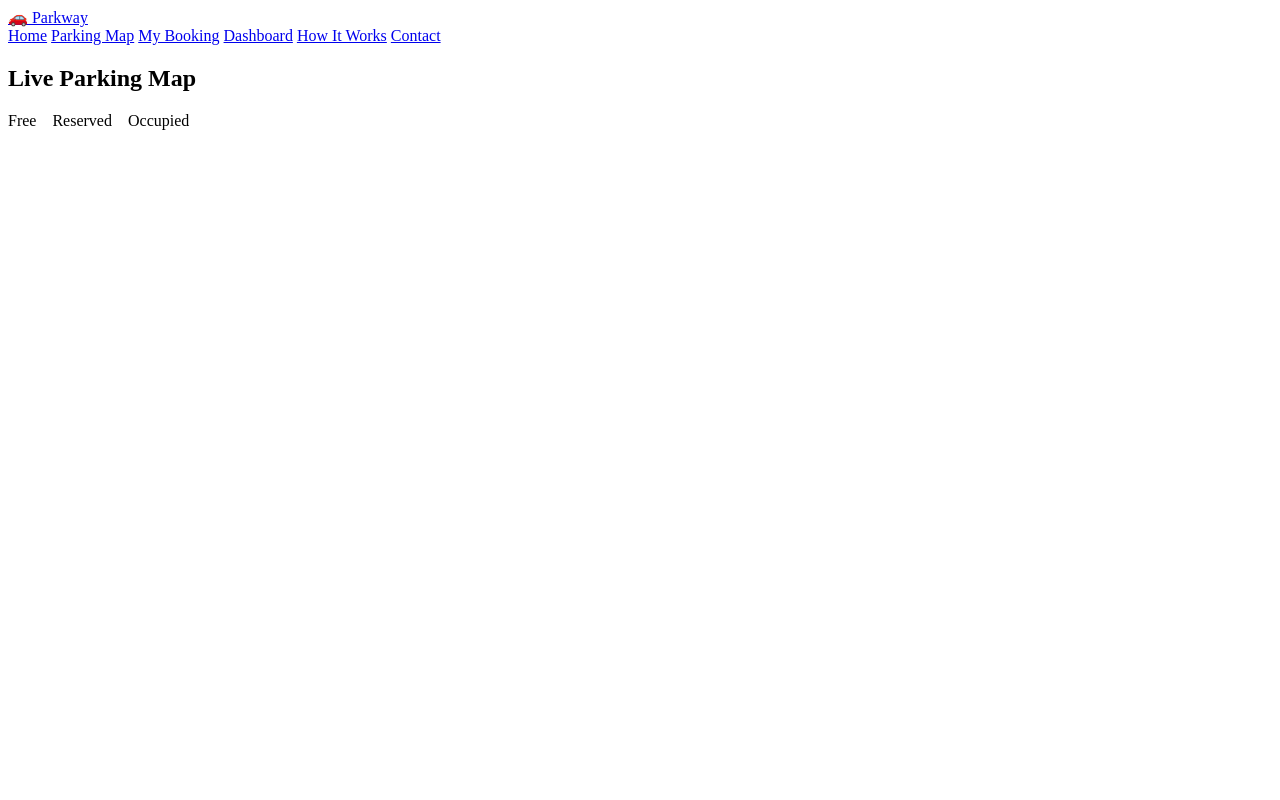
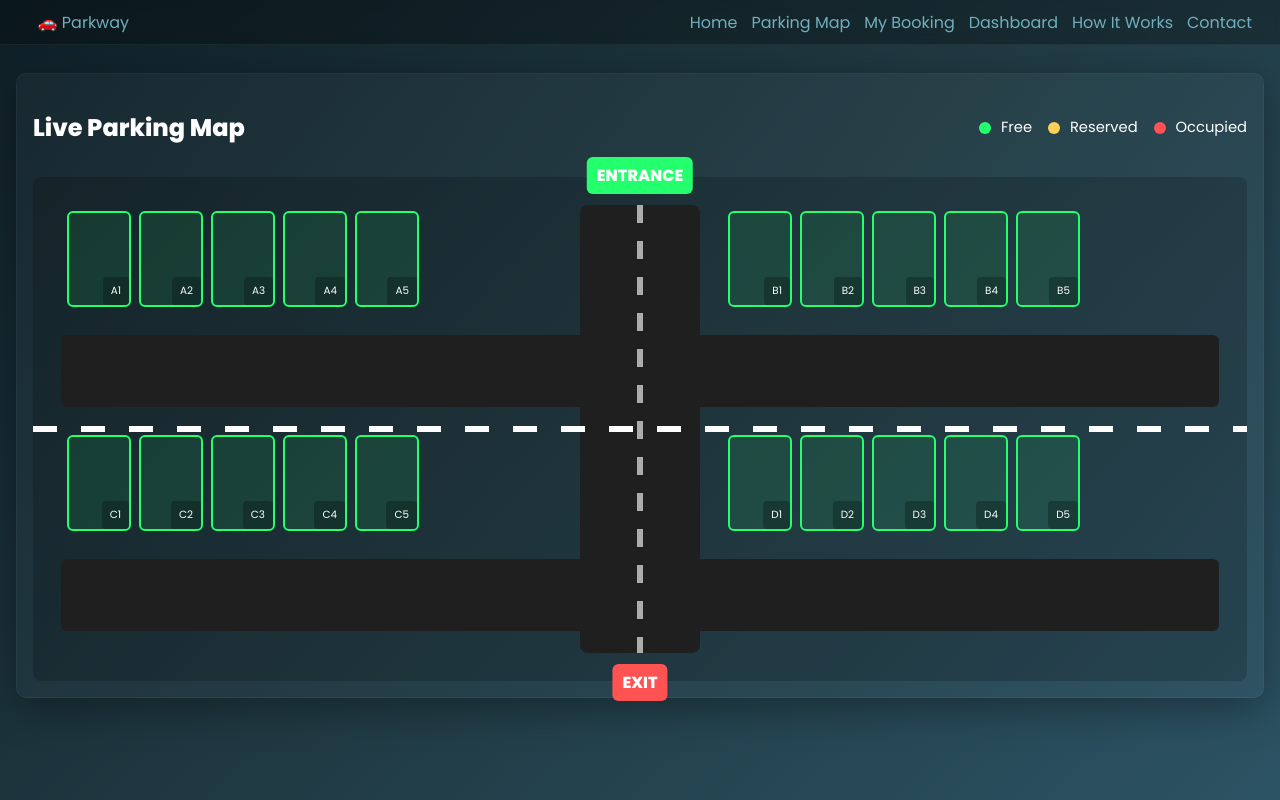
Before and after one commit to patshivm/ParkWay, a website: page map.html in a window 1280 px wide. Drawn offline with Linux system fonts and the light colour scheme; no server answers.

Commit message:
Update map.html

```diff
--- a/map.html
+++ b/map.html
@@ -7,13 +7,145 @@
 <link href="https://fonts.googleapis.com/css2?family=Poppins:wght@400;600;800&display=swap" rel="stylesheet">
 
 <style>
-/* ----- YOUR ORIGINAL UI, UNCHANGED ----- */
+/* ——————————————————————— */
+/* YOUR ORIGINAL UI (UNCHANGED) */
+/* ——————————————————————— */
 :root{
   --bg1:#0f2027; --bg2:#203a43; --bg3:#2c5364;
-  --free:#24ff6d; --reserved:#ffd056; --occupied:#ff5252;
+  --asphalt: #2b2b2b;
+  --asphalt-dark: #1f1f1f;
+  --slot-border: #ffd700;
+  --road-width: 120px;
+  --hroad-height: 72px;
+  --gutter: 22px;
+
+  --free: #24ff6d;
+  --reserved: #ffd056;
+  --occupied: #ff5252;
 }
 
-/* (UI code omitted here on purpose — keep yours exactly same) */
+*{box-sizing:border-box;}
+html,body{height:100%;margin:0;padding:0}
+body{
+  margin:0;
+  font-family:"Poppins",sans-serif;
+  color:#fff;
+  background: linear-gradient(135deg, var(--bg1), var(--bg2), var(--bg3)) fixed;
+}
+
+header.topbar{
+  background:rgba(0,0,0,0.28);
+  padding:.6rem 1.75rem;
+  display:flex;
+  align-items:center;
+  justify-content:space-between;
+  backdrop-filter: blur(6px);
+  border-bottom:1px solid rgba(255,255,255,0.06);
+}
+header.topbar a{color:#70afbb;text-decoration:none;margin-left:.6rem}
+
+.container{
+  max-width:1400px;
+  margin:1.75rem auto;
+  padding:0 1rem;
+}
+
+.panel{
+  background: linear-gradient(180deg, rgba(255,255,255,0.03), rgba(255,255,255,0.02));
+  border-radius:10px;
+  padding:1rem;
+  box-shadow:0 10px 40px rgba(0,0,0,0.35);
+  border:1px solid rgba(255,255,255,0.04);
+}
+
+.panel-head{display:flex;justify-content:space-between;align-items:center;margin-bottom:12px}
+.legend{font-size:0.92rem}
+.legend .dot{display:inline-block;width:12px;height:12px;border-radius:50%;margin-right:6px;vertical-align:middle}
+.legend .free{background:var(--free)} .legend .reserved{background:var(--reserved)} .legend .occupied{background:var(--occupied)}
+
+.lot-grid{
+  display:grid;
+  grid-template-columns: 1fr var(--road-width) 1fr;
+  grid-template-rows: auto var(--hroad-height) auto var(--hroad-height) auto;
+  gap: var(--gutter);
+  position:relative;
+  padding:28px;
+  border-radius:8px;
+  background: rgba(0,0,0,0.18);
+}
+
+/* Roads & slots — unchanged */
+.vertical-road{
+  grid-column:2 / 3;
+  grid-row:1 / 6;
+  background: var(--asphalt-dark);
+  border-radius:8px;
+  position:relative;
+}
+.vertical-road::after{
+  content:"";
+  position:absolute;
+  left:50%; transform:translateX(-50%);
+  width:6px;height:100%;
+  background-image: repeating-linear-gradient(
+    to bottom,
+    rgba(255,255,255,0.9) 0 18px,
+    transparent 18px 36px
+  );
+  opacity:0.7;
+}
+.hroad{
+  grid-column:1 / 4;
+  height:var(--hroad-height);
+  background: var(--asphalt-dark);
+  border-radius:6px;
+}
+.hroad::before{
+  content:"";
+  position:absolute;
+  left:0; top:50%;
+  transform:translateY(-50%);
+  height:6px;width:100%;
+  background-image: repeating-linear-gradient(
+    to right,
+    rgba(255,255,255,0.9) 0 24px,
+    transparent 24px 48px
+  );
+}
+
+.band{ display:flex; flex-direction:column; gap:14px; padding:6px 6px; }
+.park-row{ display:flex; gap:8px; align-items:center; }
+
+.slot{
+  width:64px;height:96px;
+  background:rgba(255,255,255,0.02);
+  border:2px solid rgba(255,255,255,0.06);
+  border-radius:6px;
+  cursor:pointer;
+  display:flex;
+  align-items:flex-end;
+  justify-content:flex-end;
+}
+.slot-number{
+  font-size:.65rem;
+  padding:6px 8px;
+  background:rgba(0,0,0,0.25);
+  border-radius:4px;
+}
+
+.slot.free{ background: rgba(36,255,109,0.1); border-color: var(--free); }
+.slot.reserved{ background: rgba(255,208,86,0.15); border-color: var(--reserved); }
+.slot.occupied{ background: rgba(255,82,82,0.12); border-color: var(--occupied); }
+
+.entrance, .exit{
+  position:absolute;
+  padding:6px 10px;
+  border-radius:6px;
+  font-weight:700;
+}
+.entrance{top:-20px; left:50%; transform:translateX(-50%); background:var(--free);}
+.exit{bottom:-20px; left:50%; transform:translateX(-50%); background:var(--occupied);}
+
 </style>
 </head>
 
@@ -43,23 +175,68 @@
       </div>
     </div>
 
-    <!-- YOUR LOT GRID EXACTLY SAME -->
     <div class="lot-grid">
-      <!-- A–D rows exactly same — keep your UI -->
+      <div class="vertical-road"></div>
+
+      <!-- A -->
+      <div class="band" style="grid-column:1/2; grid-row:1/2;">
+        <div class="park-row">
+          <div class="slot free" id="A1"><span class="slot-number">A1</span></div>
+          <div class="slot free" id="A2"><span class="slot-number">A2</span></div>
+          <div class="slot free" id="A3"><span class="slot-number">A3</span></div>
+          <div class="slot free" id="A4"><span class="slot-number">A4</span></div>
+          <div class="slot free" id="A5"><span class="slot-number">A5</span></div>
+        </div>
+      </div>
+
+      <!-- B -->
+      <div class="band" style="grid-column:3/4; grid-row:1/2;">
+        <div class="park-row">
+          <div class="slot free" id="B1"><span class="slot-number">B1</span></div>
+          <div class="slot free" id="B2"><span class="slot-number">B2</span></div>
+          <div class="slot free" id="B3"><span class="slot-number">B3</span></div>
+          <div class="slot free" id="B4"><span class="slot-number">B4</span></div>
+          <div class="slot free" id="B5"><span class="slot-number">B5</span></div>
+        </div>
+      </div>
+
+      <!-- C -->
+      <div class="band" style="grid-column:1/2; grid-row:3/4;">
+        <div class="park-row">
+          <div class="slot free" id="C1"><span class="slot-number">C1</span></div>
+          <div class="slot free" id="C2"><span class="slot-number">C2</span></div>
+          <div class="slot free" id="C3"><span class="slot-number">C3</span></div>
+          <div class="slot free" id="C4"><span class="slot-number">C4</span></div>
+          <div class="slot free" id="C5"><span class="slot-number">C5</span></div>
+        </div>
+      </div>
+
+      <!-- D -->
+      <div class="band" style="grid-column:3/4; grid-row:3/4;">
+        <div class="park-row">
+          <div class="slot free" id="D1"><span class="slot-number">D1</span></div>
+          <div class="slot free" id="D2"><span class="slot-number">D2</span></div>
+          <div class="slot free" id="D3"><span class="slot-number">D3</span></div>
+          <div class="slot free" id="D4"><span class="slot-number">D4</span></div>
+          <div class="slot free" id="D5"><span class="slot-number">D5</span></div>
+        </div>
+      </div>
+
+      <div class="hroad" style="grid-row:2/3; grid-column:1/4"></div>
+      <div class="hroad" style="grid-row:4/5; grid-column:1/4"></div>
+
+      <div class="entrance">ENTRANCE</div>
+      <div class="exit">EXIT</div>
+
     </div>
-
   </section>
 </main>
 
 <script>
-/* ========================= */
-/*      BACKEND API LINK     */
-/* ========================= */
+/* API */
 const API_URL = "/api/parking";
 
-/* ========================= */
-/* NORMALIZE SERVER STATUS   */
-/* ========================= */
+/* Normalize server → UI */
 function normalizeStatus(s) {
   const st = String(s || "").trim().toUpperCase();
   if (st === "FREE" || st === "EMPTY") return "FREE";
@@ -68,61 +245,58 @@ function normalizeStatus(s) {
   return "FREE";
 }
 
-/* ================================================= */
-/* WHEN USER CLICKS A SLOT (BOOK FROM MAP PAGE)     */
-/* ================================================= */
+/* User click → reserve */
 function onSlotClick(slotId) {
-
-  const confirmReserve = confirm(`Do you want to reserve ${slotId}?`);
-  if (!confirmReserve) return;
+  const yes = confirm(`Do you want to reserve ${slotId}?`);
+  if (!yes) return;
 
   fetch(`${API_URL}/${slotId}`, {
     method: "POST",
     headers: { "Content-Type": "application/json" },
     body: JSON.stringify({ status: "RESERVED" })
   })
-  .then(res => res.json())
+  .then(r => r.json())
   .then(d => {
-
-    console.log("BOOKED:", d);
-
-    /* SAVE BOOKING FOR BOOKING PAGE */
     localStorage.setItem("reservedSlot", slotId);
-    localStorage.setItem("reservedUntil", Date.now() + 20 * 60000);
-
     alert(`${slotId} reserved!`);
   })
-  .catch(err => console.error("ERR booking:", err));
+  .catch(err => console.error(err));
 }
 
-/* ===================================== */
-/* LIVE UPDATE PARKING MAP EVERY 2 SEC   */
-/* ===================================== */
-let isFetching = false;
+/* LIVE UPDATE */
+let fetching = false;
 
 async function fetchSlots() {
-  if (isFetching) return;
-  isFetching = true;
+  if (fetching) return;
+  fetching = true;
 
   try {
     const res = await fetch(API_URL, { cache: "no-store" });
     if (!res.ok) return;
+
     const data = await res.json();
+    const my = localStorage.getItem("reservedSlot");
 
     Object.keys(data).forEach(id => {
-
       const el = document.getElementById(id);
       if (!el) return;
 
-      const st = normalizeStatus(data[id]);
+      const s = normalizeStatus(data[id]);
 
-      /* APPLY COLORS */
-      el.classList.remove("free", "reserved", "occupied");
-      if (st === "FREE") el.classList.add("free");
-      if (st === "RESERVED") el.classList.add("reserved");
-      if (st === "OCCUPIED") el.classList.add("occupied");
+      el.classList.remove("free","reserved","occupied");
 
-      /* MAKE CLICKABLE */
+      if (s === "FREE") {
+        el.classList.add("free");
+
+        /* ⭐ FIX: if this was MY reserved slot → clear it */
+        if (my === id) {
+          localStorage.removeItem("reservedSlot");
+        }
+      }
+
+      if (s === "RESERVED") el.classList.add("reserved");
+      if (s === "OCCUPIED") el.classList.add("occupied");
+
       el.onclick = () => onSlotClick(id);
     });
 
@@ -130,7 +304,7 @@ async function fetchSlots() {
     console.error(err);
   }
 
-  isFetching = false;
+  fetching = false;
 }
 
 document.addEventListener("DOMContentLoaded", () => {
```
